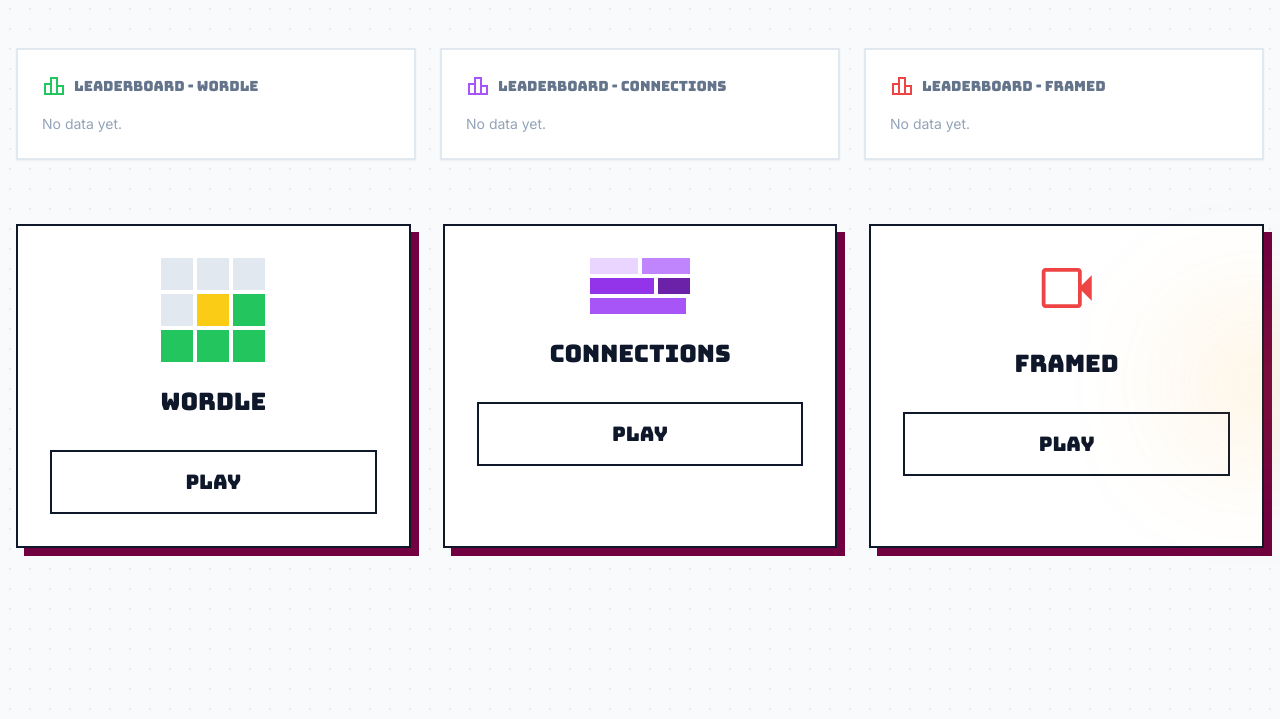
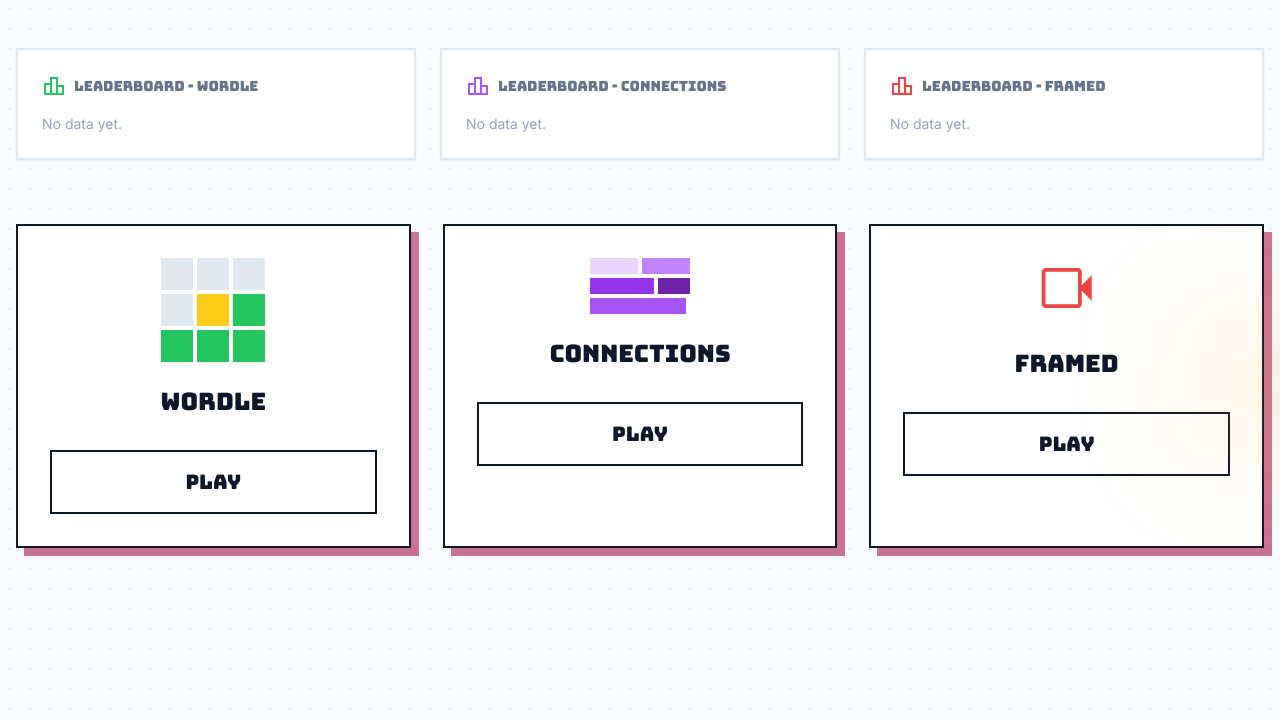
Before and after one commit to Nicki-28/udlTimes_Web_Project, a Django app: page / in a window 1280 px wide. Shown: the part 81-800 px from the top of the page. Run offline with Django 5.2, Linux system fonts and the light colour scheme; data that the repository does not hold is empty; some libraries are stand-ins or nearby versions.

Commit message:
feat: mejora del contraste de colores en dark mode

```diff
--- a/static/css/base.css
+++ b/static/css/base.css
@@ -53,3 +53,7 @@
 .dark {
     --color-primary: #c0507a;
 }
+
+.dark .game-card {
+  box-shadow: 8px 8px 0px 0px rgba(192, 80, 122, 0.8);
+}
--- a/templates/registration/login.html
+++ b/templates/registration/login.html
@@ -1,6 +1,6 @@
 <div class="hidden fixed inset-0 z-[60] flex items-center justify-center p-4 bg-slate-900/80 backdrop-blur-md"
      id="login-modal">
-    <div class="relative bg-white dark:bg-slate-800 w-full max-w-md p-8 rounded-2xl border border-primary shadow-2xl">
+    <div class="relative bg-white dark:bg-[#161b22] w-full max-w-md p-8 rounded-2xl border border-primary shadow-2xl">
 
         <button class="absolute top-4 right-4 text-slate-400 hover:text-slate-600"
                 onclick="document.getElementById('login-modal').classList.add('hidden')">
@@ -16,7 +16,7 @@
             <input type="hidden" name="captcha_ok" id="captcha_ok" value="0">
 
             <div class="relative">
-                <input class="w-full px-4 py-3 border border-black dark:border-slate-100 rounded-lg focus:ring-1 focus:ring-primary focus:border-primary dark:bg-slate-800 outline-none"
+                <input class="w-full px-4 py-3 border border-black dark:border-slate-100 rounded-lg focus:ring-1 focus:ring-primary focus:border-primary dark:bg-[#161b22] outline-none"
                        placeholder="username or email"
                        type="text"
                        name="username"
@@ -27,7 +27,7 @@
             </div>
 
             <div class="relative">
-                <input class="w-full px-4 py-3 border border-black dark:border-slate-100 rounded-lg focus:ring-1 focus:ring-primary focus:border-primary dark:bg-slate-800 outline-none"
+                <input class="w-full px-4 py-3 border border-black dark:border-slate-100 rounded-lg focus:ring-1 focus:ring-primary focus:border-primary dark:bg-[#161b22] outline-none"
                        placeholder="password"
                        type="password"
                        name="password"
@@ -71,7 +71,7 @@
 </div>
 <div class="hidden fixed inset-0 z-[70] flex items-center justify-center p-4 bg-slate-900/80 backdrop-blur-md"
      id="ttt-modal">
-    <div class="bg-white dark:bg-slate-800 w-full max-w-xs p-6 rounded-2xl border border-primary shadow-2xl">
+    <div class="bg-white dark:bg-[#161b22] w-full max-w-xs p-6 rounded-2xl border border-primary shadow-2xl">
         <h3 class="font-display text-xl text-primary uppercase tracking-wide mb-1">Security check</h3>
         <p class="text-xs text-slate-400 mb-5">Prove you're human — beat (or draw) the machine.</p>
         <div class="grid grid-cols-3 gap-2 mb-4" id="ttt-board"></div>
--- a/templates/registration/signup.html
+++ b/templates/registration/signup.html
@@ -1,6 +1,6 @@
 <div class="hidden fixed inset-0 z-[60] flex items-center justify-center p-4 bg-slate-900/80 backdrop-blur-md"
      id="register-modal">
-    <div class="relative bg-white dark:bg-slate-800 w-full max-w-md p-8 rounded-2xl border border-primary shadow-2xl">
+    <div class="relative bg-white dark:bg-[#161b22] w-full max-w-md p-8 rounded-2xl border border-primary shadow-2xl">
         <button class="absolute top-4 right-4 text-slate-400 hover:text-slate-600"
                 onclick="document.getElementById('register-modal').classList.add('hidden')">
             <span class="material-symbols-outlined">close</span>
@@ -13,19 +13,19 @@
         <form class="space-y-4" method="post" action="/accounts/register/">
             {% csrf_token %}
             <div class="relative">
-                <input class="w-full px-4 py-3 border border-black dark:border-slate-100 rounded-lg focus:ring-1 focus:ring-primary focus:border-primary dark:bg-slate-800 outline-none"
+                <input class="w-full px-4 py-3 border border-black dark:border-slate-100 rounded-lg focus:ring-1 focus:ring-primary focus:border-primary dark:bg-[#161b22] outline-none"
                        placeholder="full name" type="text" name="full_name"/>
             </div>
             <div class="relative">
-                <input class="w-full px-4 py-3 border border-black dark:border-slate-100 rounded-lg focus:ring-1 focus:ring-primary focus:border-primary dark:bg-slate-800 outline-none"
+                <input class="w-full px-4 py-3 border border-black dark:border-slate-100 rounded-lg focus:ring-1 focus:ring-primary focus:border-primary dark:bg-[#161b22] outline-none"
                        placeholder="university email" type="email" name="email"/>
             </div>
             <div class="relative">
-                <input class="w-full px-4 py-3 border border-black dark:border-slate-100 rounded-lg focus:ring-1 focus:ring-primary focus:border-primary dark:bg-slate-800 outline-none"
+                <input class="w-full px-4 py-3 border border-black dark:border-slate-100 rounded-lg focus:ring-1 focus:ring-primary focus:border-primary dark:bg-[#161b22] outline-none"
                        placeholder="username" type="text" name="username"/>
             </div>
             <div class="relative">
-                <input class="w-full px-4 py-3 border border-black dark:border-slate-100 rounded-lg focus:ring-1 focus:ring-primary focus:border-primary dark:bg-slate-800 outline-none"
+                <input class="w-full px-4 py-3 border border-black dark:border-slate-100 rounded-lg focus:ring-1 focus:ring-primary focus:border-primary dark:bg-[#161b22] outline-none"
                        placeholder="password" type="password" name="password"/>
             </div>
 
--- a/udltimes/templates/home.html
+++ b/udltimes/templates/home.html
@@ -6,7 +6,7 @@
 
 <div class="grid grid-cols-1 md:grid-cols-3 gap-6 mb-16">
 
-    <div class="bg-white dark:bg-slate-800 p-6 border-2 border-slate-200 dark:border-slate-700 shadow-sm hover:shadow-md transition-shadow">
+    <div class="bg-white dark:bg-[#161b22] p-6 border-2 border-slate-200 dark:border-[#30363d] shadow-sm hover:shadow-md transition-shadow">
         <h3 class="font-display text-sm text-slate-500 dark:text-slate-400 mb-4 flex items-center gap-2">
             <span class="material-symbols-outlined text-green-500">leaderboard</span>
             LEADERBOARD - WORDLE
@@ -31,7 +31,7 @@
         </ul>
     </div>
 
-    <div class="bg-white dark:bg-slate-800 p-6 border-2 border-slate-200 dark:border-slate-700 shadow-sm hover:shadow-md transition-shadow">
+    <div class="bg-white dark:bg-[#161b22] p-6 border-2 border-slate-200 dark:border-[#30363d] shadow-sm hover:shadow-md transition-shadow">
         <h3 class="font-display text-sm text-slate-500 dark:text-slate-400 mb-4 flex items-center gap-2">
             <span class="material-symbols-outlined text-purple-500">leaderboard</span>
             LEADERBOARD - CONNECTIONS
@@ -56,7 +56,7 @@
         </ul>
     </div>
 
-    <div class="bg-white dark:bg-slate-800 p-6 border-2 border-slate-200 dark:border-slate-700 shadow-sm hover:shadow-md transition-shadow">
+    <div class="bg-white dark:bg-[#161b22] p-6 border-2 border-slate-200 dark:border-[#30363d] shadow-sm hover:shadow-md transition-shadow">
         <h3 class="font-display text-sm text-slate-500 dark:text-slate-400 mb-4 flex items-center gap-2">
             <span class="material-symbols-outlined text-red-500">leaderboard</span>
             LEADERBOARD - FRAMED
@@ -85,7 +85,7 @@
 
 <div class="grid grid-cols-1 md:grid-cols-3 gap-8">
 
-    <div class="group relative bg-white dark:bg-slate-800 p-8 border-2 border-slate-900 dark:border-slate-100 flex flex-col items-center text-center hover:-translate-y-2 transition-transform duration-300 shadow-[8px_8px_0px_0px_rgba(112,0,64,1)]">
+    <div class="game-card group relative bg-white dark:bg-[#161b22] p-8 border-2 border-slate-900 dark:border-slate-100 flex flex-col items-center text-center hover:-translate-y-2 transition-transform duration-300 shadow-[8px_8px_0px_0px_rgba(192,80,122,0.8)]">
         <div class="mb-6 grid grid-cols-3 gap-1">
             <div class="w-8 h-8 bg-slate-200 dark:bg-slate-600"></div>
             <div class="w-8 h-8 bg-slate-200 dark:bg-slate-600"></div>
@@ -104,7 +104,7 @@
         </a>
     </div>
 
-    <div class="group relative bg-white dark:bg-slate-800 p-8 border-2 border-slate-900 dark:border-slate-100 flex flex-col items-center text-center hover:-translate-y-2 transition-transform duration-300 shadow-[8px_8px_0px_0px_rgba(112,0,64,1)]">
+    <div class="game-card group relative bg-white dark:bg-[#161b22] p-8 border-2 border-slate-900 dark:border-slate-100 flex flex-col items-center text-center hover:-translate-y-2 transition-transform duration-300 shadow-[8px_8px_0px_0px_rgba(192,80,122,0.8)]">
         <div class="mb-6 flex flex-col gap-1">
             <div class="flex gap-1">
                 <div class="w-12 h-4 bg-purple-200"></div>
@@ -125,7 +125,7 @@
         </a>
     </div>
 
-    <div class="group relative bg-white dark:bg-slate-800 p-8 border-2 border-slate-900 dark:border-slate-100 flex flex-col items-center text-center hover:-translate-y-2 transition-transform duration-300 shadow-[8px_8px_0px_0px_rgba(112,0,64,1)]">
+    <div class="game-card group relative bg-white dark:bg-[#161b22] p-8 border-2 border-slate-900 dark:border-slate-100 flex flex-col items-center text-center hover:-translate-y-2 transition-transform duration-300 shadow-[8px_8px_0px_0px_rgba(192,80,122,0.8)]">
         <div class="mb-6">
             <span class="material-symbols-outlined text-6xl text-red-500">videocam</span>
         </div>
```
Also changed, not shown: templates/registration/profile.html (+10 -10 lines).
